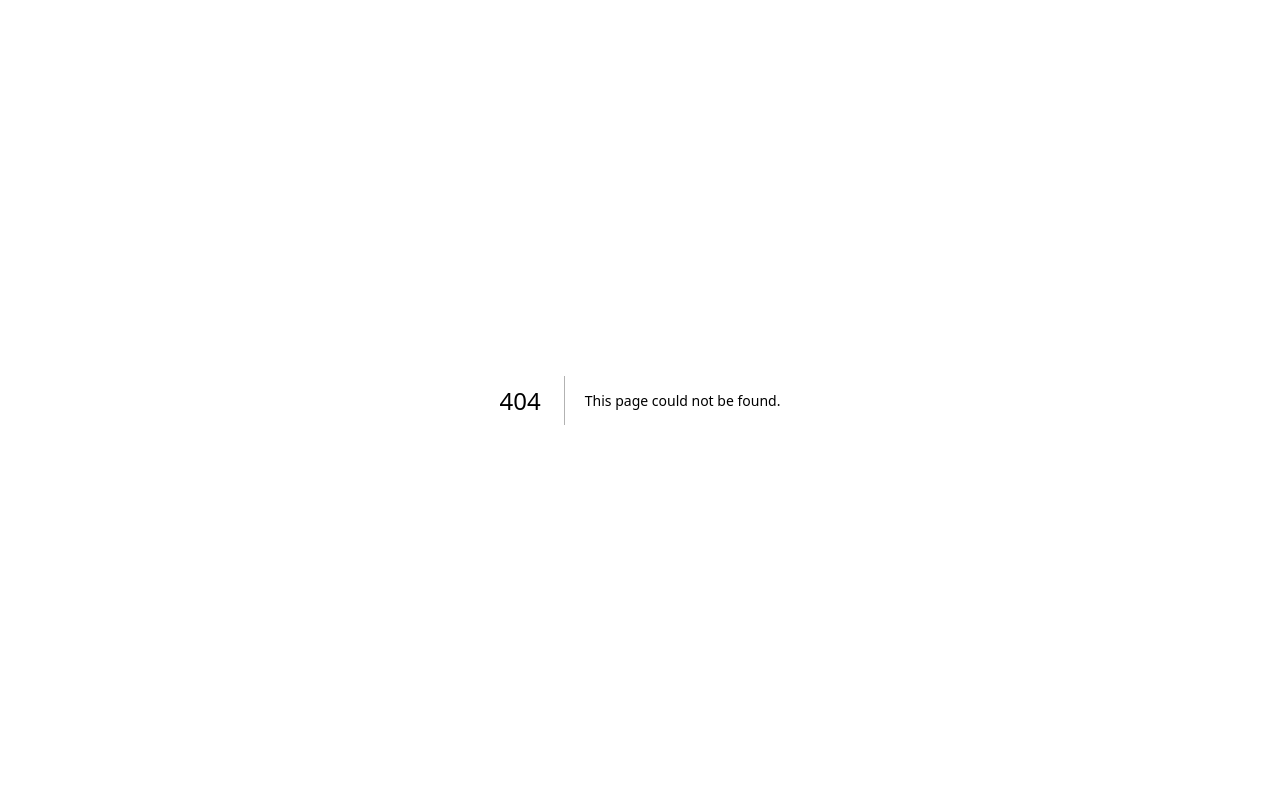
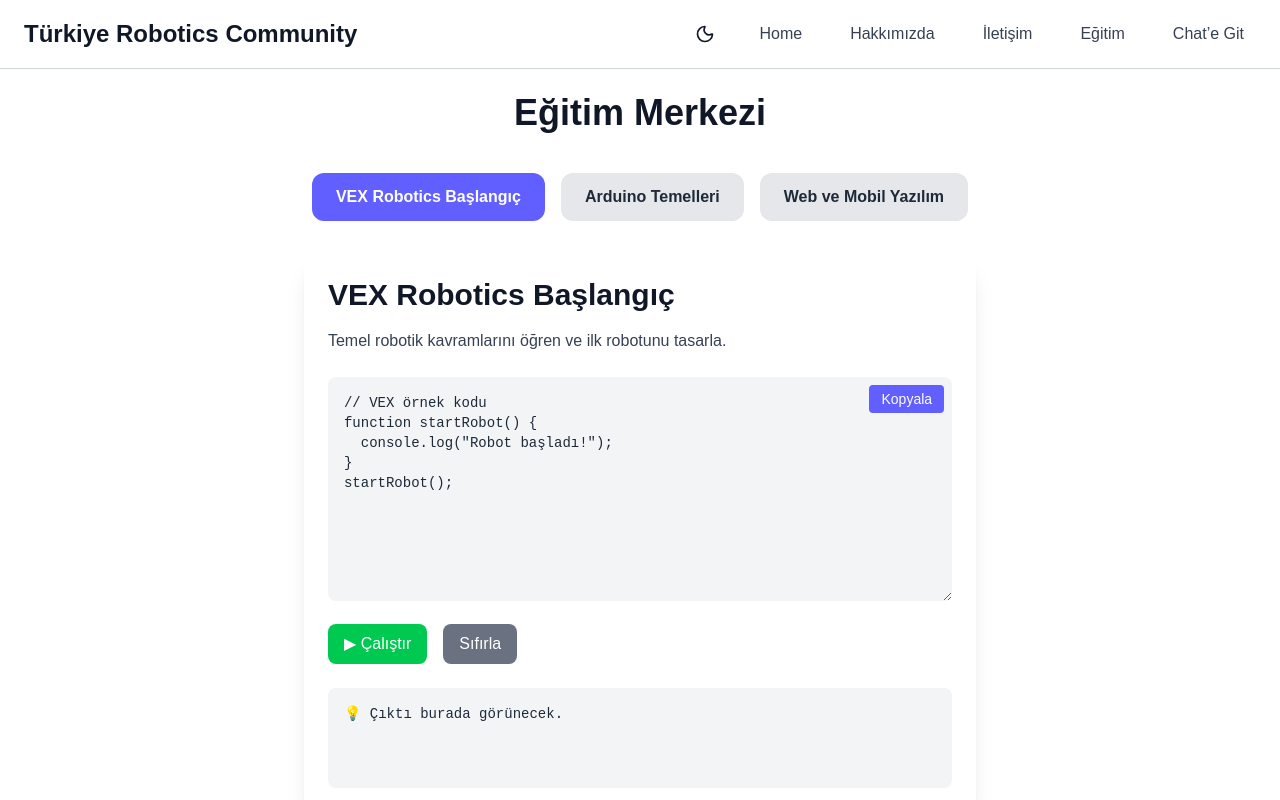
Before and after one commit to can2334/robotics, a Next.js app: page /egitim in a window 1280 px wide. Before the commit this address had no page. Shown: the top 800 px of the page. Built offline with nearby package versions, Linux system fonts and the light colour scheme.

Commit message:
eğitim sayfası eklendi!

```diff
--- a/src/app/components/Header.tsx
+++ b/src/app/components/Header.tsx
@@ -16,6 +16,7 @@ export default function Header({
         { label: "Home", href: "/" },
         { label: "Hakkımızda", href: "/about" },
         { label: "İletişim", href: "/contact" },
+        { label: "Eğitim", href: "/egitim" },
         { label: "Chat’e Git", href: "/chat" },
     ];
 
--- /dev/null
+++ b/src/app/egitim/page.tsx
@@ -0,0 +1,164 @@
+"use client";
+
+import Header from "../components/Header";
+import Footer from "../components/Footer";
+import { useState, useEffect } from "react";
+
+const lessons = [
+    {
+        title: "VEX Robotics Başlangıç",
+        desc: "Temel robotik kavramlarını öğren ve ilk robotunu tasarla.",
+        code: `// VEX örnek kodu
+function startRobot() {
+  console.log("Robot başladı!");
+}
+startRobot();`,
+    },
+    {
+        title: "Arduino Temelleri",
+        desc: "Arduino ile elektronik projelerine başla.",
+        code: `// Arduino LED yanıp sönme simülasyonu
+let led = false;
+for (let i = 0; i < 5; i++) {
+  led = !led;
+  console.log("LED durumu:", led ? "Açık" : "Kapalı");
+}`,
+    },
+    {
+        title: "Web ve Mobil Yazılım",
+        desc: "HTML, CSS ve JavaScript ile ilk uygulamanı yap.",
+        code: `// Basit web etkileşimi
+function selamVer() {
+  alert("Merhaba Dünya!");
+}
+selamVer();`,
+    },
+];
+
+export default function Egitim() {
+    const [theme, setTheme] = useState<"light" | "dark" | null>(null);
+    const [activeLesson, setActiveLesson] = useState<number>(0);
+    const [editableCode, setEditableCode] = useState(lessons[0].code);
+    const [output, setOutput] = useState<string>("");
+
+    // Tema yükleme
+    useEffect(() => {
+        const storedTheme = localStorage.getItem("theme") as "light" | "dark" | null;
+        setTheme(storedTheme ?? "light");
+    }, []);
+
+    useEffect(() => {
+        if (!theme) return;
+        const html = document.documentElement;
+        if (theme === "dark") html.classList.add("dark");
+        else html.classList.remove("dark");
+        localStorage.setItem("theme", theme);
+    }, [theme]);
+
+    const toggleTheme = () => setTheme((prev) => (prev === "light" ? "dark" : "light"));
+
+    // Ders değişince kodu güncelle
+    useEffect(() => {
+        setEditableCode(lessons[activeLesson].code);
+        setOutput("");
+    }, [activeLesson]);
+
+    // Kod çalıştırma
+    const runCode = () => {
+        try {
+            const log: string[] = [];
+            const customConsole = { log: (...args: any[]) => log.push(args.join(" ")) };
+            const fn = new Function("console", editableCode);
+            fn(customConsole);
+            setOutput(log.join("\n") || "✅ Kod başarıyla çalıştı!");
+        } catch (err: any) {
+            setOutput(`❌ Hata: ${err.message}`);
+        }
+    };
+
+    // Kod kopyalama
+    const copyCode = async () => {
+        await navigator.clipboard.writeText(editableCode);
+        alert("Kod kopyalandı!");
+    };
+
+    if (!theme) return null;
+
+    return (
+        <div
+            className={`flex flex-col min-h-screen ${theme === "light" ? "bg-white text-gray-900" : "bg-gray-900 text-white"
+                }`}
+        >
+            <Header theme={theme} toggleTheme={toggleTheme} />
+
+            <main className="flex-1 max-w-6xl mx-auto p-6 space-y-12">
+                <h1 className="text-4xl font-bold text-center mb-10">Eğitim Merkezi</h1>
+
+                {/* Ders Menüleri */}
+                <div className="flex overflow-x-auto gap-4 mb-8 px-2">
+                    {lessons.map((lesson, idx) => (
+                        <button
+                            key={idx}
+                            className={`flex-shrink-0 px-6 py-3 rounded-xl font-semibold transition
+                ${activeLesson === idx
+                                    ? "bg-indigo-500 text-white"
+                                    : "bg-gray-200 dark:bg-gray-700 text-gray-800 dark:text-gray-200 hover:bg-indigo-400/80"
+                                }`}
+                            onClick={() => setActiveLesson(idx)}
+                        >
+                            {lesson.title}
+                        </button>
+                    ))}
+                </div>
+
+                {/* Aktif Ders */}
+                <div className="bg-white dark:bg-gray-800 rounded-2xl shadow-xl p-6">
+                    <h2 className="text-2xl md:text-3xl font-bold mb-4">
+                        {lessons[activeLesson].title}
+                    </h2>
+                    <p className="text-gray-700 dark:text-gray-300 mb-6">
+                        {lessons[activeLesson].desc}
+                    </p>
+
+                    {/* Kod Editörü */}
+                    <div className="relative">
+                        <button
+                            onClick={copyCode}
+                            className="absolute top-2 right-2 bg-indigo-500 text-white px-3 py-1 rounded hover:bg-indigo-600 text-sm"
+                        >
+                            Kopyala
+                        </button>
+                        <textarea
+                            value={editableCode}
+                            onChange={(e) => setEditableCode(e.target.value)}
+                            className="w-full h-56 bg-gray-100 dark:bg-gray-900 p-4 rounded-lg font-mono text-sm text-gray-800 dark:text-gray-100 focus:outline-none"
+                        />
+                    </div>
+
+                    {/* Kod Çalıştır */}
+                    <div className="mt-4 flex items-center gap-4">
+                        <button
+                            onClick={runCode}
+                            className="bg-green-500 text-white px-4 py-2 rounded-lg hover:bg-green-600 transition"
+                        >
+                            ▶ Çalıştır
+                        </button>
+                        <button
+                            onClick={() => setEditableCode(lessons[activeLesson].code)}
+                            className="bg-gray-500 text-white px-4 py-2 rounded-lg hover:bg-gray-600 transition"
+                        >
+                            Sıfırla
+                        </button>
+                    </div>
+
+                    {/* Çıktı Alanı */}
+                    <div className="mt-6 bg-gray-100 dark:bg-gray-900 p-4 rounded-lg min-h-[100px] font-mono text-sm text-gray-800 dark:text-gray-100 whitespace-pre-wrap">
+                        {output || "💡 Çıktı burada görünecek."}
+                    </div>
+                </div>
+            </main>
+
+            <Footer theme={theme} />
+        </div>
+    );
+}
--- a/src/app/page.tsx
+++ b/src/app/page.tsx
@@ -5,15 +5,45 @@ import Header from "./components/Header";
 import Footer from "./components/Footer";
 
 const sliderData = [
-  { id: 1, title: "VEX Robotics 2025", description: "Ankara'da düzenlenen yarışmaya hazır olun!", img: "https://recf.org/wp-content/uploads/2025/05/Push-Back-Banner.jpg" },
-  { id: 2, title: "FRC Robotik Etkinliği", description: "FRC yarışları hakkında tüm bilgiler.", img: "https://i.ytimg.com/vi/wffri7U5ywQ/hq720.jpg?sqp=-oaymwE7CK4FEIIDSFryq4qpAy0IARUAAAAAGAElAADIQj0AgKJD8AEB-AH-CYAC0AWKAgwIABABGGUgZShbMA8=&rs=AOn4CLAieAWLOCmXVu4NpT93xdtsC_ZY3g" },
-  { id: 3, title: "VEX Robotics High Stakes", description: "Ankara'da düzenlenen yarışmaya hazır olun!", img: "https://educatrobotics.com/wp-content/uploads/2024/09/VRC_High_Stakes.png" },
+  {
+    id: 1,
+    title: "VEX Robotics 2025",
+    description: "Ankara'da düzenlenen yarışmaya hazır olun!",
+    img: "https://recf.org/wp-content/uploads/2025/05/Push-Back-Banner.jpg",
+  },
+  {
+    id: 2,
+    title: "FRC Robotik Etkinliği",
+    description: "FRC yarışları hakkında tüm bilgiler.",
+    img: "https://i.ytimg.com/vi/wffri7U5ywQ/hq720.jpg?sqp=-oaymwE7CK4FEIIDSFryq4qpAy0IARUAAAAAGAElAADIQj0AgKJD8AEB-AH-CYAC0AWKAgwIABABGGUgZShbMA8=&rs=AOn4CLAieAWLOCmXVu4NpT93xdtsC_ZY3g",
+  },
+  {
+    id: 3,
+    title: "VEX Robotics High Stakes",
+    description: "Ankara'da düzenlenen yarışmaya hazır olun!",
+    img: "https://educatrobotics.com/wp-content/uploads/2024/09/VRC_High_Stakes.png",
+  },
 ];
 
 const cards = [
-  { title: "Yazılım", desc: "Web ve mobil uygulama geliştirme", img: "/images/yazilim.jpg" },
-  { title: "Robotics", desc: "VEX ve Arduino projeleri", img: "https://recf.org/wp-content/uploads/2025/05/Push-Back-Banner.jpg" },
-  { title: "Tasarım", desc: "Abode Photoshop ve modern tasarım", img: "https://www.matbaanyaninda.com/upload/sayfa_resimleri/en%20iyi%20grafik%20tasarim%20programlari%20photoshop.jpg" },
+  {
+    title: "Yazılım",
+    desc: "Web ve mobil uygulama geliştirme",
+    img: "/images/yazilim.jpg",
+    code: `function helloWorld() {
+  console.log("Hello World!");
+}`,
+  },
+  {
+    title: "Robotics",
+    desc: "VEX ve Arduino projeleri",
+    img: "https://recf.org/wp-content/uploads/2025/05/Push-Back-Banner.jpg",
+  },
+  {
+    title: "Tasarım",
+    desc: "Adobe Photoshop ve modern tasarım",
+    img: "https://www.matbaanyaninda.com/upload/sayfa_resimleri/en%20iyi%20grafik%20tasarim%20programlari%20photoshop.jpg",
+  },
 ];
 
 export default function Home() {
@@ -22,7 +52,10 @@ export default function Home() {
 
   // Tema ayarı
   useEffect(() => {
-    const storedTheme = localStorage.getItem("theme") as "light" | "dark" | null;
+    const storedTheme = localStorage.getItem("theme") as
+      | "light"
+      | "dark"
+      | null;
     if (storedTheme) setTheme(storedTheme);
   }, []);
 
@@ -39,50 +72,26 @@ export default function Home() {
   useEffect(() => {
     const interval = setInterval(() => {
       setCurrentSlide((prev) => (prev + 1) % sliderData.length);
-    }, 10000);
+    }, 5000);
     return () => clearInterval(interval);
   }, []);
 
   return (
-    <div className={`flex flex-col min-h-screen transition-colors duration-500
-      ${theme === "light" ? "bg-white text-gray-900" : "bg-gray-900 text-white"}`}>
+    <div
+      className={`flex flex-col min-h-screen transition-colors duration-500 ${theme === "light" ? "bg-white text-gray-900" : "bg-gray-900 text-white"
+        }`}
+    >
       <Header theme={theme} toggleTheme={toggleTheme} />
 
       <main className="flex-1 px-4 md:px-8 py-6 space-y-12">
-
         {/* Slider */}
         <section className="relative max-w-6xl mx-auto">
-          <div className="relative overflow-hidden rounded-xl shadow-lg h-64 md:h-96">
-            {sliderData.map((slide, idx) => (
-              <div
-                key={slide.id}
-                className={`absolute inset-0 transition-opacity duration-700 ${idx === currentSlide ? "opacity-100 z-10" : "opacity-0 z-0"
-                  }`}
-              >
-                <img
-                  src={slide.img}
-                  alt={slide.title}
-                  className="w-full h-full object-cover"
-                />
-                <div className="absolute bottom-4 left-4 bg-black bg-opacity-50 text-white p-4 rounded-lg max-w-sm">
-                  <h3 className="text-2xl font-bold">{slide.title}</h3>
-                  <p className="mt-1">{slide.description}</p>
-                </div>
-              </div>
-            ))}
-
-            {/* Dot Navigasyon */}
-            <div className="absolute bottom-4 left-1/2 -translate-x-1/2 flex space-x-2">
-              {sliderData.map((_, idx) => (
-                <button
-                  key={idx}
-                  onClick={() => setCurrentSlide(idx)}
-                  className={`w-3 h-3 rounded-full ${currentSlide === idx ? "bg-white" : "bg-gray-400"
-                    }`}
-                />
-              ))}
-            </div>
-
+          <div className="overflow-hidden rounded-xl shadow-lg h-64 md:h-96 relative">
+            <img
+              src={sliderData[currentSlide].img}
+              alt={sliderData[currentSlide].title}
+              className="w-full h-full object-cover"
+            />
             {/* Sol / Sağ Oklar */}
             <button
               onClick={() =>
@@ -103,6 +112,15 @@ export default function Home() {
               ›
             </button>
           </div>
+          {/* Yazı alt kısmı */}
+          <div className="w-full text-center mt-4">
+            <h3 className="text-2xl md:text-3xl font-bold">
+              {sliderData[currentSlide].title}
+            </h3>
+            <p className="mt-1 text-sm md:text-lg">
+              {sliderData[currentSlide].description}
+            </p>
+          </div>
         </section>
 
         {/* Kartlar */}
@@ -117,15 +135,21 @@ export default function Home() {
                 alt={card.title}
                 className="w-full h-64 object-cover group-hover:scale-110 transition-transform duration-500"
               />
-              <div className="absolute inset-0 bg-gradient-to-t from-black/70 via-transparent to-transparent opacity-80 group-hover:opacity-90 transition-opacity duration-500"></div>
-              <div className="absolute bottom-4 left-4 text-white">
+              <div className="absolute inset-0 bg-gradient-to-t from-black/30 via-transparent to-transparent opacity-80 group-hover:opacity-90 transition-opacity duration-500"></div>
+              <div className="absolute bottom-4 left-4 right-4 text-center text-white">
                 <h3 className="text-xl font-bold">{card.title}</h3>
                 <p className="mt-1 text-sm">{card.desc}</p>
+
+                {/* Kod Bloğu */}
+                <div className="mt-3 bg-gray-100 dark:bg-gray-800 p-3 rounded-lg overflow-x-auto">
+                  <pre className="text-sm font-mono text-gray-800 dark:text-gray-100">
+                    {card.code}
+                  </pre>
+                </div>
               </div>
             </div>
           ))}
         </section>
-
       </main>
 
       <Footer theme={theme} />
```
